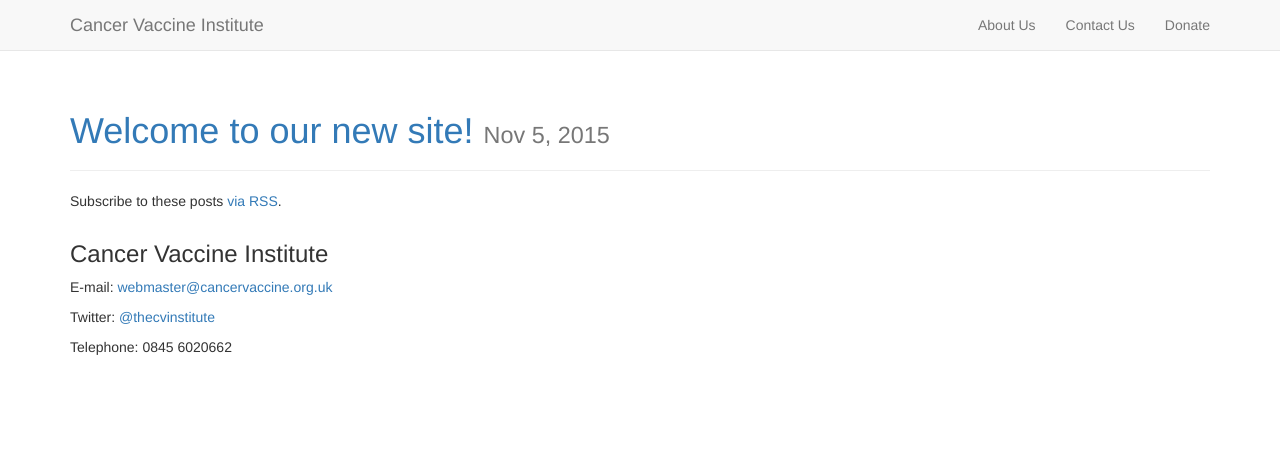
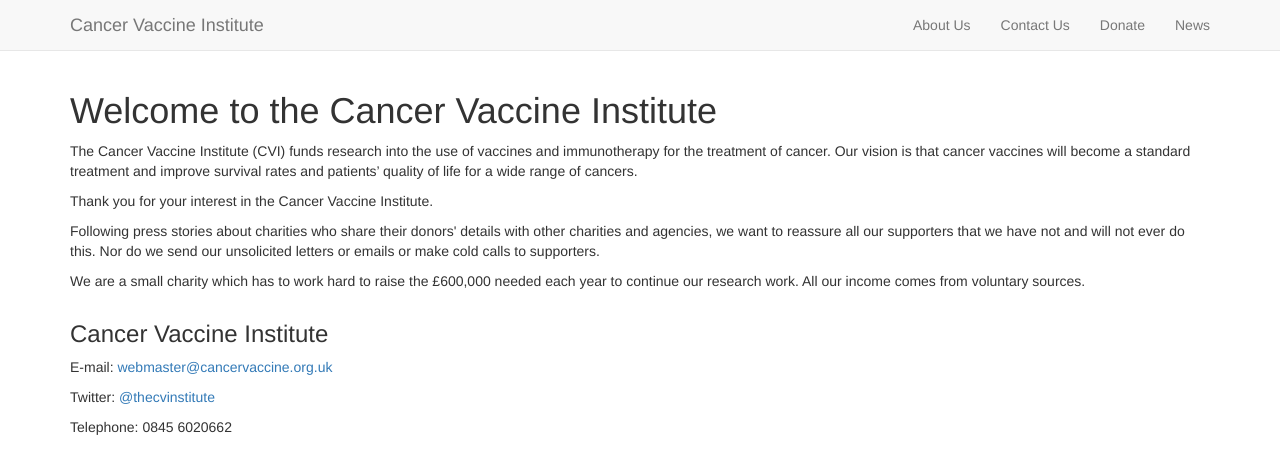
Before and after one commit to CancerVaccine/cancervaccine.github.io, a Jekyll site: the page built from index.html, in a window 1280 px wide. Shown: the top 474 px of the page. Built offline with Jekyll 4.4.1, drawn with Linux system fonts in a browser that asks for light colours; nearby versions of some CDN libraries.

Commit message:
Created news page. Updated home page.

```diff
--- a/index.html
+++ b/index.html
@@ -1,15 +1,20 @@
 ---
+title: Welcome to the Cancer Vaccine Institute
 layout: page
 ---
 
-<ul class="list-unstyled">
-  {% for post in site.posts %}
-    <li>
-      <div class="page-header">
-        <h1><a href="{{ post.url | prepend: site.baseurl }}">{{ post.title }}</a> <small>{{ post.date | date: "%b %-d, %Y" }}</small></h1>
-      </div>
-    </li>
-  {% endfor %}
-</ul>
+<p>The Cancer Vaccine Institute (CVI) funds research into the use of vaccines and
+  immunotherapy for the treatment of cancer. Our vision is that cancer vaccines
+  will become a standard treatment and improve survival rates and patients’
+  quality of life for a wide range of cancers.</p>
 
-<p>Subscribe to these posts <a href="{{ "/feed.xml" | prepend: site.baseurl }}">via RSS</a>.</p>
+<p>Thank you for your interest in the Cancer Vaccine Institute.</p>
+
+<p>Following press stories about charities who share their donors' details with
+  other charities and agencies, we want to reassure all our supporters that we
+  have not and will not ever do this.  Nor do we send our unsolicited letters or
+  emails or make cold calls to supporters. </p>
+
+<p>We are a small charity which has to work hard to raise the £600,000 needed
+  each year to continue our research work. All our income comes from voluntary
+  sources.</p>
```
Also changed, not shown: news/index.html (added, +20 -0 lines).
